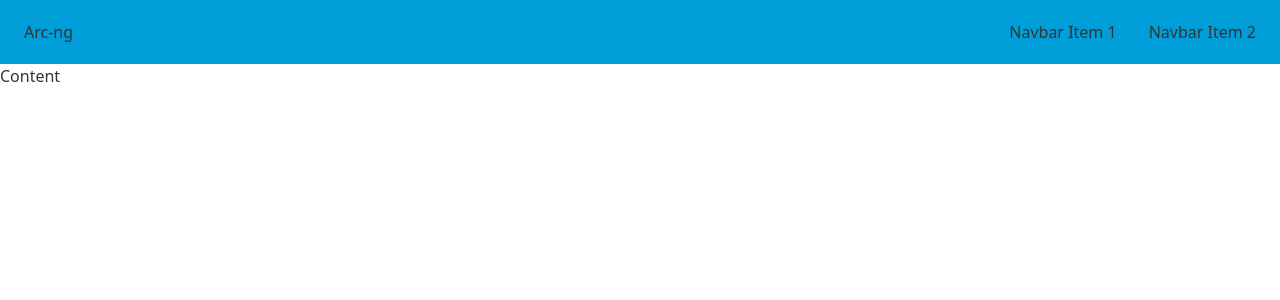
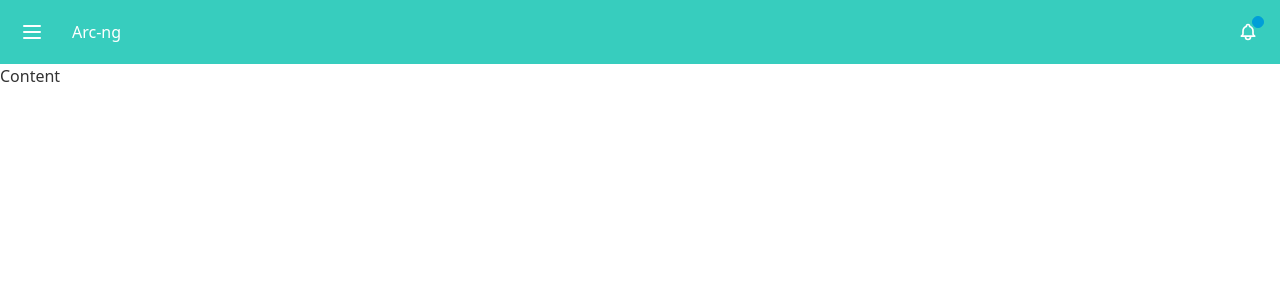
Before and after one commit to n00bNn00b/ARC-ng, a React (Create React App) app in the folder client/: page /navbar in a window 1280 px wide. Shown: the top 300 px of the page. Built offline with nearby package versions, Linux system fonts and the light colour scheme.

Commit message:
navbar with notification and sidebar

```diff
--- a/client/src/components/Navbar/Navbar.jsx
+++ b/client/src/components/Navbar/Navbar.jsx
@@ -3,11 +3,11 @@ import React from "react";
 const Navbar = () => {
   return (
     <div className="drawer">
-      <input id="my-drawer-3" type="checkbox" className="drawer-toggle" />
+      <input id="arcng-drwaer" type="checkbox" className="drawer-toggle" />
       <div className="drawer-content flex flex-col">
-        <div className="w-full navbar bg-primary">
-          <div className="flex-none lg:hidden">
-            <label htmlFor="my-drawer-3" className="btn btn-square btn-ghost">
+        <div className="w-full navbar bg-accent text-white">
+          <div className="flex-none">
+            <label htmlFor="arcng-drwaer" className="btn btn-square btn-ghost">
               <svg
                 xmlns="http://www.w3.org/2000/svg"
                 fill="none"
@@ -24,22 +24,50 @@ const Navbar = () => {
             </label>
           </div>
           <div className="flex-1 px-2 mx-2">Arc-ng</div>
-          <div className="flex-none hidden lg:block">
-            <ul className="menu menu-horizontal">
-              <li>
-                <a>Navbar Item 1</a>
-              </li>
-              <li>
-                <a>Navbar Item 2</a>
-              </li>
-            </ul>
+          <div className="flex lg:block dropdown dropdown-bottom dropdown-end">
+            <div className="navbar-end">
+              <button tabIndex={0} className="btn btn-ghost btn-circle">
+                <div className="indicator">
+                  <svg
+                    xmlns="http://www.w3.org/2000/svg"
+                    className="h-5 w-5"
+                    fill="none"
+                    viewBox="0 0 24 24"
+                    stroke="currentColor"
+                  >
+                    <path
+                      strokeLinecap="round"
+                      strokeLinejoin="round"
+                      strokeWidth="2"
+                      d="M15 17h5l-1.405-1.405A2.032 2.032 0 0118 14.158V11a6.002 6.002 0 00-4-5.659V5a2 2 0 10-4 0v.341C7.67 6.165 6 8.388 6 11v3.159c0 .538-.214 1.055-.595 1.436L4 17h5m6 0v1a3 3 0 11-6 0v-1m6 0H9"
+                    />
+                  </svg>
+                  <span className="badge badge-xs badge-primary indicator-item"></span>
+                </div>
+              </button>
+            </div>
+            <div
+              tabIndex={0}
+              className="menu menu-compact dropdown-content mt-3 p-2 shadow bg-accent rounded-box w-52 toast toast-top toast-end"
+            >
+              <div className="alert alert-success">
+                <div>
+                  <span>New mail arrived.</span>
+                </div>
+              </div>
+              <div className="alert alert-success">
+                <div>
+                  <span>Message sent successfully.</span>
+                </div>
+              </div>
+            </div>
           </div>
         </div>
         Content
       </div>
       <div className="drawer-side">
-        <label htmlFor="my-drawer-3" className="drawer-overlay"></label>
-        <ul className="menu p-4 w-80 bg-base-100">
+        <label htmlFor="arcng-drwaer" className="drawer-overlay"></label>
+        <ul className="menu p-4 w-80 bg-accent text-white">
           <li>
             <a>Sidebar Item 1</a>
           </li>
--- /dev/null
+++ b/client/src/pages/Dashboard/Dashboard.jsx
@@ -0,0 +1,11 @@
+import React from "react";
+
+const Dashboard = () => {
+  return (
+    <div>
+      <h2>Dashboard</h2>
+    </div>
+  );
+};
+
+export default Dashboard;
```
